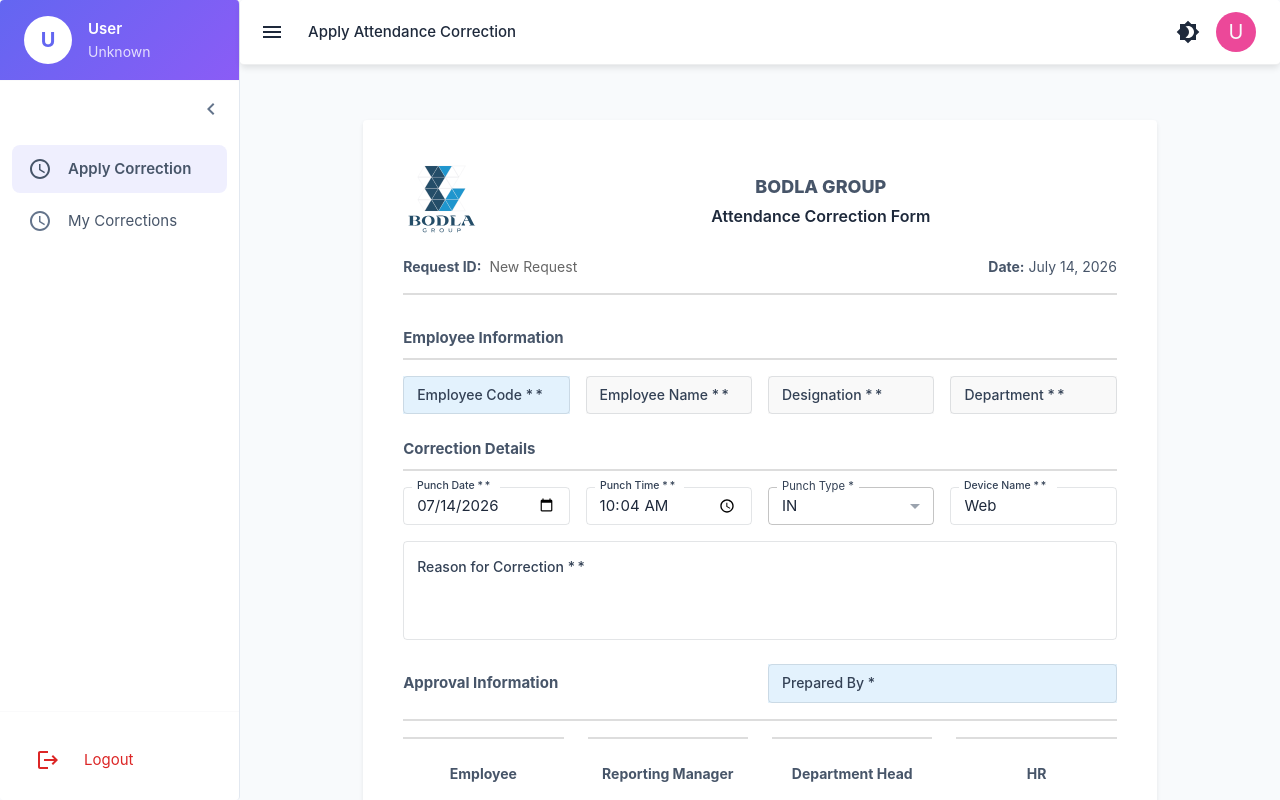
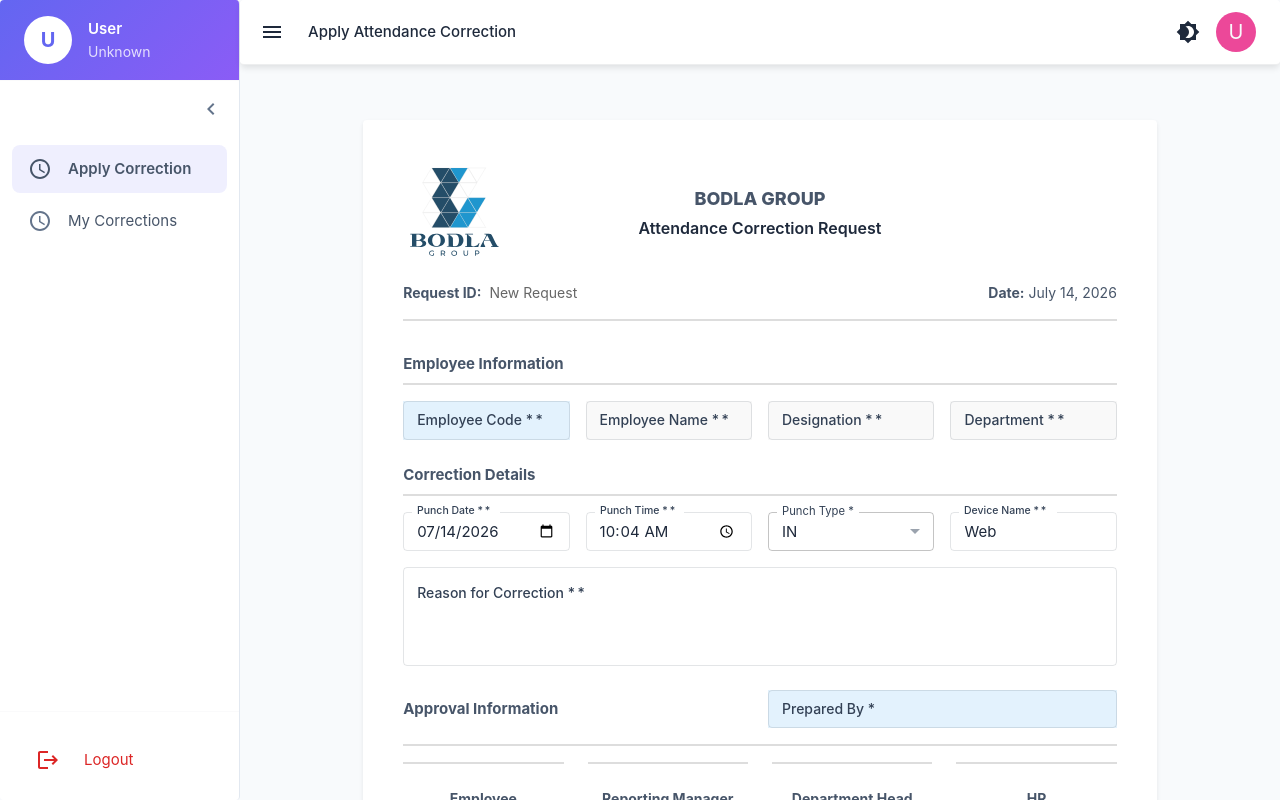
Before and after one commit to RaeesHaider572/ERP-Frontend, a React (Create React App) app: page /attendance-correction/apply in a window 1280 px wide. Shown: the top 800 px of the page. Built offline with nearby package versions, Linux system fonts and the light colour scheme; sample sign-in values are in the browser's storage.

Commit message:
attendance request Header alignment

```diff
--- a/src/modules/attendance/AttendanceCorrectionForm.jsx
+++ b/src/modules/attendance/AttendanceCorrectionForm.jsx
@@ -818,7 +818,7 @@ const AttendanceCorrectionForm = () => {
                 </div>
                 <div class="header-company">
                     <div class="company-name">BODLA GROUP</div>
-                    <div class="form-title">Attendance Correction Form</div>
+                    <div class="form-title">Attendance Correction Request</div>
                 </div>
                 <div class="app-info">
                     <span><strong>Request ID:</strong>  BGAC-${applicationIdDisplay}</span>
@@ -943,18 +943,19 @@ const AttendanceCorrectionForm = () => {
                         <Grid container alignItems="center" spacing={2}>
                             <Grid item size={{ xs: 12, md: 2 }}>
                                 <Box component="img" src={logo} alt="Bodla Group"
-                                    sx={{ height: 80, width: "auto", objectFit: "contain", display: "block", mx: { xs: "auto", md: 0 } }} />
+                                    sx={{width: "auto", objectFit: "contain", display: "block", mx: { xs: "auto", md: 0 } }} />
                             </Grid>
-                            <Grid item size={{ xs: 12, md: 10 }}>
+                            <Grid item size={{ xs: 12, md: 8 }}>
                                 <Box sx={{ textAlign: "center" }}>
                                     <Typography variant="h4" sx={{ color: theme.palette.primary.main, fontWeight: 800 }}>
                                         BODLA GROUP
                                     </Typography>
                                     <Typography variant="h5" sx={{ fontWeight: 600, mt: 0.5 }}>
-                                        Attendance Correction Form
+                                        Attendance Correction Request
                                     </Typography>
                                 </Box>
                             </Grid>
+                            <Grid item size={{ xs: 12, md: 2 }}></Grid>
                         </Grid>
                         <Grid container spacing={2} sx={{ mt: 2 }}>
                             <Grid size={{ xs: 12, md: 6 }}>
@@ -1227,7 +1228,7 @@ const AttendanceCorrectionForm = () => {
                                         BODLA GROUP
                                     </Typography>
                                     <Typography variant="h6" sx={{ fontWeight: 600, mt: 0.5, color: "#555" }}>
-                                        Attendance Correction Form
+                                        Attendance Correction Request
                                     </Typography>
                                 </Box>
                             </Grid>
```
